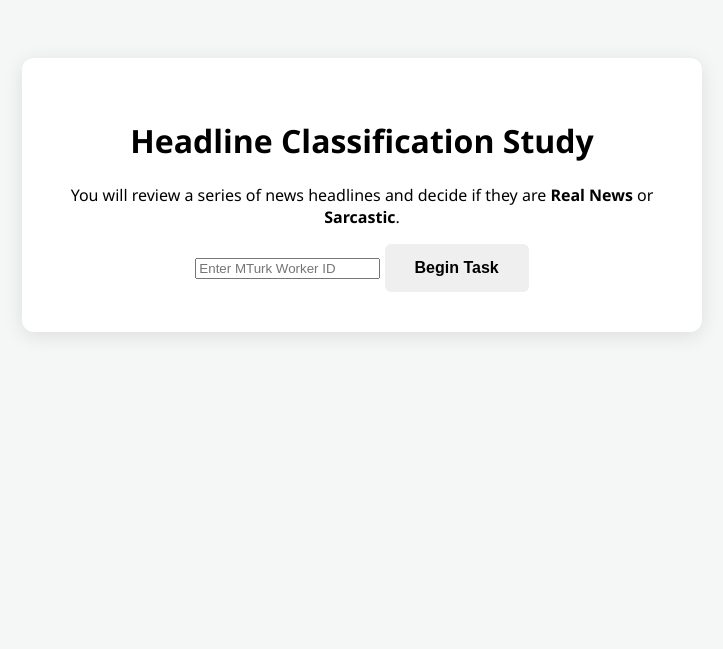
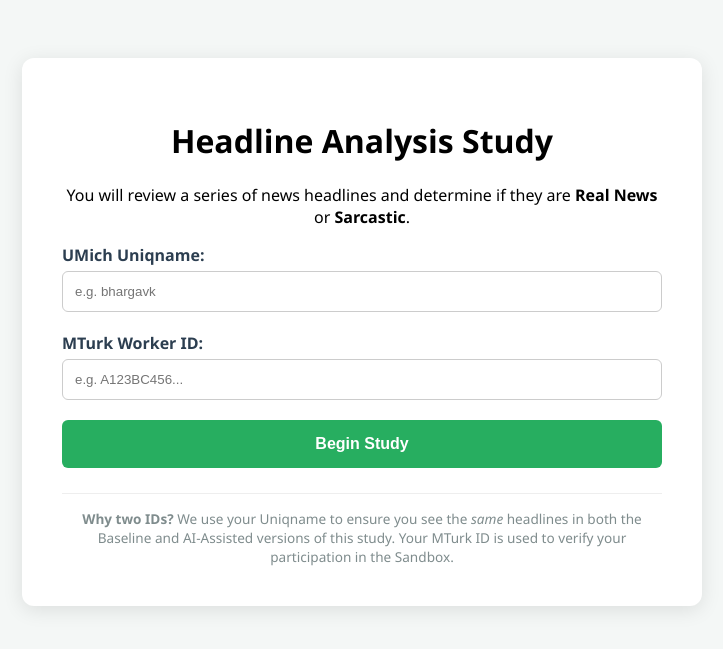
Before and after one commit to Bhargavvvv2912/HAI_Assignment3, a Flask app: template templates/index.html in a window 1280 px wide. Shown: the top 649 px of the page, without its empty margins (278-1001 px from the left). Run offline with Flask 3, Linux system fonts and the light colour scheme; the template is opened without the code that fills it, so the values that code supplies are empty.

Commit message:
First changes

```diff
--- a/app.py
+++ b/app.py
@@ -3,20 +3,28 @@ from flask_sqlalchemy import SQLAlchemy
 import os
 import datetime
 import uuid
+import pandas as pd
+import random
 
 app = Flask(__name__)
-app.secret_key = os.environ.get("SECRET_KEY", "a_very_secret_key")
+# Secure the session with the Render environment variable
+app.secret_key = os.environ.get("SECRET_KEY", "bhargav_sarcasm_study_2026")
 
-# Database Configuration
-# In Render, add an Environment Variable called DATABASE_URL
-app.config['SQLALCHEMY_DATABASE_URI'] = os.environ.get('DATABASE_URL', 'sqlite:///local_test.db')
+# --- DATABASE CONFIGURATION ---
+# Fix for Render's DATABASE_URL (SQLAlchemy requires 'postgresql://')
+uri = os.environ.get('DATABASE_URL', 'sqlite:///local_test.db')
+if uri.startswith("postgres://"):
+    uri = uri.replace("postgres://", "postgresql://", 1)
+
+app.config['SQLALCHEMY_DATABASE_URI'] = uri
 app.config['SQLALCHEMY_TRACK_MODIFICATIONS'] = False
 db = SQLAlchemy(app)
 
-# Define the Result model (This replaces your CSV columns)
+# --- DATABASE MODEL ---
 class StudyResult(db.Model):
     id = db.Column(db.Integer, primary_key=True)
-    worker_id = db.Column(db.String(100))
+    uniqname = db.Column(db.String(50))   # New: Primary anchor
+    worker_id = db.Column(db.String(100)) # MTurk identifier
     condition = db.Column(db.String(20))
     version = db.Column(db.Integer)
     headline = db.Column(db.Text)
@@ -25,20 +33,92 @@ class StudyResult(db.Model):
     time_spent = db.Column(db.Float)
     timestamp = db.Column(db.DateTime, default=datetime.datetime.utcnow)
 
-# Create the database tables
+# Initialize tables
 with app.app_context():
+    db.drop_all()
     db.create_all()
 
-# --- Inside your /submit route ---
+# --- DATA PRE-LOADING ---
+# Pre-load all 6 versions into memory to avoid 404/file errors during the study
+versions_dict = {}
+for i in range(1, 7):
+    # Ensure your 6 CSV files are in a folder named 'data'
+    file_path = f'data/Sarcasm_Study_Version_{i}.csv'
+    if os.path.exists(file_path):
+        versions_dict[i] = pd.read_csv(file_path)
+    else:
+        print(f"CRITICAL ERROR: {file_path} not found!")
+
+# --- ROUTES ---
+
+@app.route('/')
+def index():
+    # Capture condition (baseline or ai) from URL: /?c=ai
+    session['condition'] = request.args.get('c', 'baseline')
+    return render_template('index.html')
+
+@app.route('/start', methods=['POST'])
+def start_task():
+    # Capture inputs from the form
+    u_name = request.form.get('uniqname', '').strip().lower()
+    w_id = request.form.get('worker_id', '').strip().upper()
+
+    if not u_name or not w_id:
+        return redirect(url_for('index'))
+
+    session['uniqname'] = u_name
+    session['worker_id'] = w_id
+
+    # Check DB: Has this uniqname participated before?
+    existing = StudyResult.query.filter_by(uniqname=u_name).first()
+
+    if existing:
+        # Give them the exact same version they had before
+        assigned_version = existing.version
+    else:
+        # New participant: Assign a random version 1-6
+        assigned_version = random.randint(1, 6)
+
+    session['version'] = assigned_version
+    session['current_trial'] = 0
+    return redirect(url_for('task'))
+
+@app.route('/task')
+def task():
+    v = session.get('version')
+    idx = session.get('current_trial')
+
+    if v not in versions_dict or idx >= len(versions_dict[v]):
+        return redirect(url_for('complete'))
+
+    df = versions_dict[v]
+    trial_data = df.iloc[idx].to_dict()
+
+    # Start the timer for this trial
+    session['start_time'] = datetime.datetime.now().isoformat()
+
+    return render_template('task.html',
+                           trial=trial_data,
+                           condition=session['condition'],
+                           progress=f"{idx + 1} of {len(df)}")
+
 @app.route('/submit', methods=['POST'])
 def submit():
-    # ... (keep your existing logic to get user_choice and duration) ...
+    user_choice = int(request.form.get('choice', 0))
+    idx = session.get('current_trial')
+    v = session.get('version')
+    df = versions_dict[v]
 
-    # SAVE TO DATABASE INSTEAD OF CSV
+    # Calculate duration
+    start = datetime.datetime.fromisoformat(session['start_time'])
+    duration = (datetime.datetime.now() - start).total_seconds()
+
+    # Save to PostgreSQL
     new_result = StudyResult(
+        uniqname=session.get('uniqname'),
         worker_id=session.get('worker_id'),
         condition=session.get('condition'),
-        version=session.get('version'),
+        version=v,
         headline=df.iloc[idx]['input'],
         user_prediction=user_choice,
         ground_truth=df.iloc[idx]['ground_truth'],
@@ -49,3 +129,25 @@ def submit():
 
     session['current_trial'] += 1
     return redirect(url_for('task'))
+
+@app.route('/complete')
+def complete():
+    # Completion code for MTurk
+    code = f"SARCASM-{session.get('uniqname')[:3].upper()}-{str(uuid.uuid4())[:4].upper()}"
+    return render_template('complete.html', completion_code=code)
+
+# Secret Download Route for Part A3-2 analysis
+@app.route('/export_bhargav_99')
+def export_data():
+    import io, csv
+    from flask import Response
+    results = StudyResult.query.all()
+    output = io.StringIO()
+    writer = csv.writer(output)
+    writer.writerow(['Uniqname', 'WorkerID', 'Condition', 'Version', 'Headline', 'UserChoice', 'Truth', 'Time'])
+    for r in results:
+        writer.writerow([r.uniqname, r.worker_id, r.condition, r.version, r.headline, r.user_prediction, r.ground_truth, r.time_spent])
+    return Response(output.getvalue(), mimetype="text/csv", headers={"Content-disposition": "attachment; filename=study_results.csv"})
+
+if __name__ == "__main__":
+    app.run(debug=True)
--- a/templates/index.html
+++ b/templates/index.html
@@ -1,14 +1,62 @@
 <!DOCTYPE html>
-<html>
-<head><link rel="stylesheet" href="{{ url_for('static', filename='style.css') }}"></head>
+<html lang="en">
+<head>
+    <meta charset="UTF-8">
+    <meta name="viewport" content="width=device-width, initial-scale=1.0">
+    <title>Headline Classification Study</title>
+    <link rel="stylesheet" href="{{ url_for('static', filename='style.css') }}">
+    <style>
+        .form-group {
+            text-align: left;
+            margin-bottom: 20px;
+        }
+        label {
+            display: block;
+            font-weight: bold;
+            margin-bottom: 5px;
+            color: #2c3e50;
+        }
+        input[type="text"] {
+            width: 100%;
+            padding: 12px;
+            border: 1px solid #ccc;
+            border-radius: 6px;
+            box-sizing: border-box; /* Ensures padding doesn't affect width */
+        }
+        .note {
+            font-size: 0.85em;
+            color: #7f8c8d;
+            margin-top: 25px;
+            line-height: 1.4;
+            border-top: 1px solid #eee;
+            padding-top: 15px;
+        }
+    </style>
+</head>
 <body>
     <div class="container">
-        <h1>Headline Classification Study</h1>
-        <p>You will review a series of news headlines and decide if they are <b>Real News</b> or <b>Sarcastic</b>.</p>
+        <h1>Headline Analysis Study</h1>
+        <p>You will review a series of news headlines and determine if they are <b>Real News</b> or <b>Sarcastic</b>.</p>
+
         <form action="/start" method="POST">
-            <input type="text" name="worker_id" placeholder="Enter MTurk Worker ID" required>
-            <button type="submit">Begin Task</button>
+            <div class="form-group">
+                <label for="uniqname">UMich Uniqname:</label>
+                <input type="text" id="uniqname" name="uniqname"
+                       placeholder="e.g. bhargavk" required>
+            </div>
+
+            <div class="form-group">
+                <label for="worker_id">MTurk Worker ID:</label>
+                <input type="text" id="worker_id" name="worker_id"
+                       placeholder="e.g. A123BC456..." required>
+            </div>
+
+            <button type="submit" class="real" style="width: 100%;">Begin Study</button>
         </form>
+
+        <div class="note">
+            <b>Why two IDs?</b> We use your Uniqname to ensure you see the <i>same</i> headlines in both the Baseline and AI-Assisted versions of this study. Your MTurk ID is used to verify your participation in the Sandbox.
+        </div>
     </div>
 </body>
 </html>
```
Also changed, not shown: templates/task.html (+31 -8 lines).
